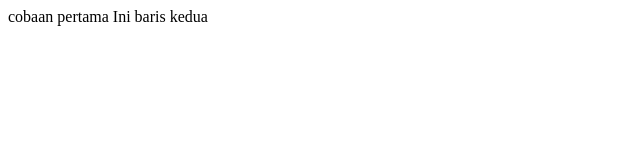
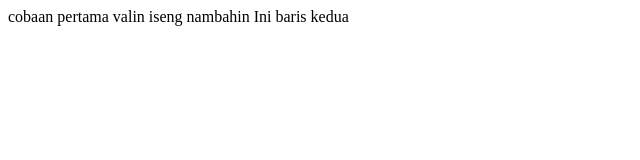
Before and after one commit to ssetiani/training-git, a plain HTML site: page index.html in a window 1280 px wide. Shown: the whole page, without its empty margins (0-640 px from the left). Drawn offline with Linux system fonts and the light colour scheme.

Commit message:
valin nambahin index.html

```diff
--- a/index.html
+++ b/index.html
@@ -1,4 +1,5 @@
 <html>
     cobaan pertama
+    valin iseng nambahin
     Ini baris kedua
 </html>
```
